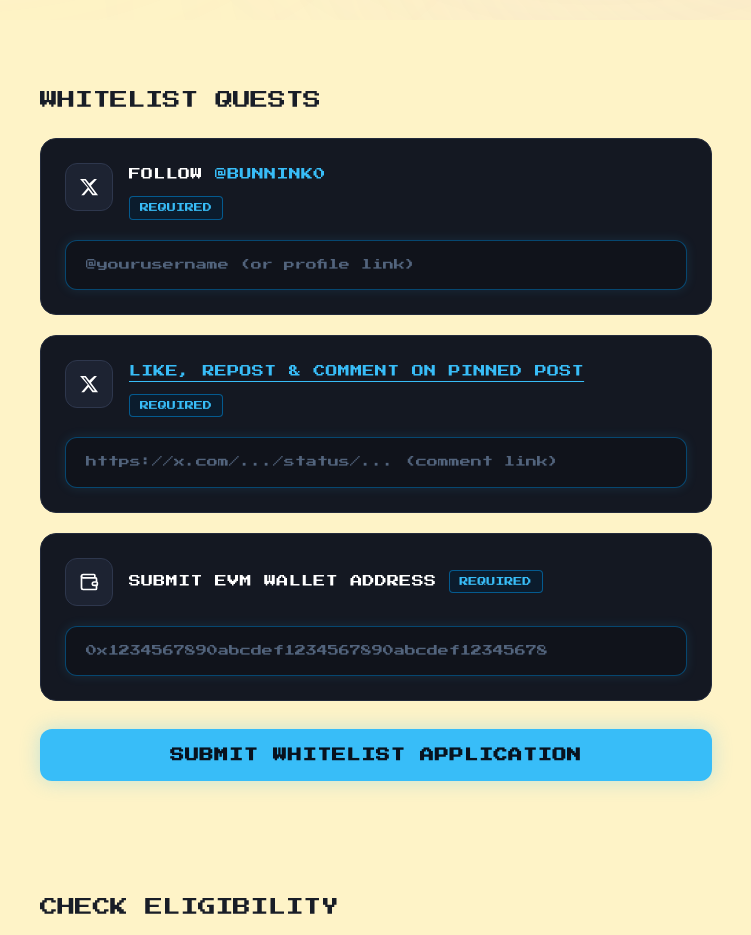
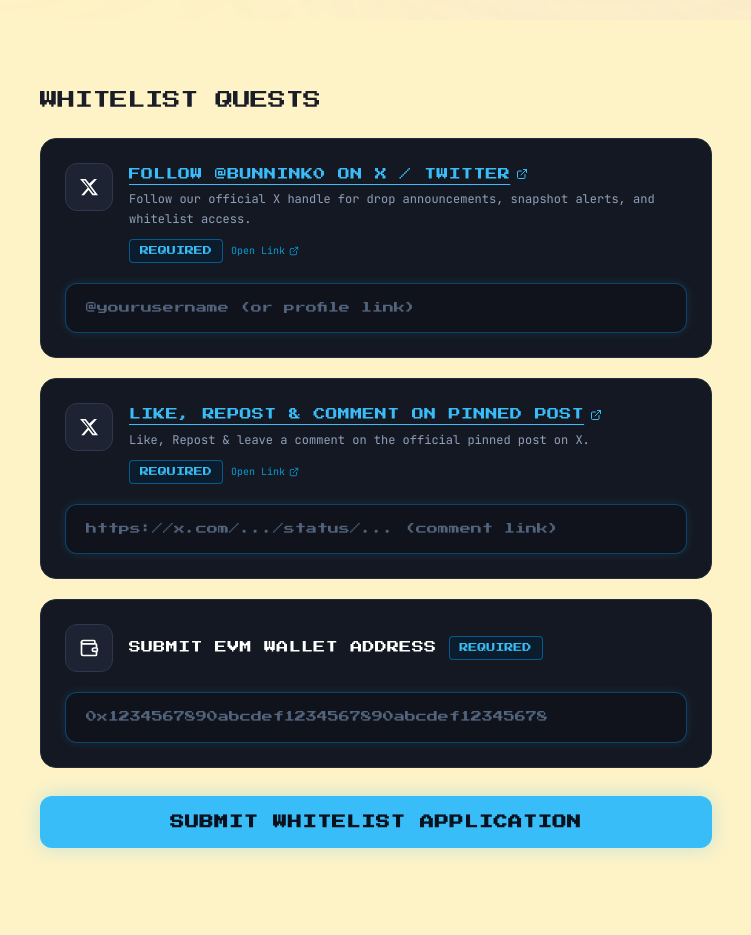
Before and after one commit to Nerdyfk/Hoppies, a React (Vite) app: page / in a window 1280 px wide. Shown: the part 780-1715 px from the top of the page, without its empty margins (264-1015 px from the left). Built offline with nearby package versions, Linux system fonts and the light colour scheme; no server answers; the database is empty; a web font is replaced by a local one.

Commit message:
Make whitelist tasks and action URLs dynamic on frontend

```diff
--- a/src/App.tsx
+++ b/src/App.tsx
@@ -13,6 +13,7 @@
   saveSubmissionToSupabase,
   saveWalletToSupabase,
   checkWalletInSupabase,
+  fetchTasksFromSupabase,
 } from './utils/supabase.ts';
 
 export default function App() {
@@ -32,6 +33,15 @@
       if (path === '/admin' || path.startsWith('/admin') || window.location.hash === '#admin') {
         setCurrentRoute('admin');
       } else {
+        const stored = localStorage.getItem('bunink_tasks_config') || localStorage.getItem('bunink_tasks');
+        if (stored) {
+          try {
+            const parsed = JSON.parse(stored);
+            if (Array.isArray(parsed) && parsed.length > 0) {
+              setTasks(parsed);
+            }
+          } catch {}
+        }
         setCurrentRoute('home');
       }
     };
@@ -55,6 +65,15 @@
   const navigateToHome = () => {
     if (typeof window !== 'undefined') {
       window.history.pushState(null, '', '/');
+      const stored = localStorage.getItem('bunink_tasks_config') || localStorage.getItem('bunink_tasks');
+      if (stored) {
+        try {
+          const parsed = JSON.parse(stored);
+          if (Array.isArray(parsed) && parsed.length > 0) {
+            setTasks(parsed);
+          }
+        } catch {}
+      }
       setCurrentRoute('home');
       window.scrollTo(0, 0);
     }
@@ -163,8 +182,25 @@
     }
   }, [toast, closeToast]);
 
-  // Attempt to fetch fresh tasks from /api/tasks if running in fullstack mode
+  // Attempt to fetch fresh tasks from Supabase or /api/tasks and listen for storage updates
   useEffect(() => {
+    if (isSupabaseConfigured()) {
+      fetchTasksFromSupabase().then((remoteTasks) => {
+        if (remoteTasks && remoteTasks.length > 0) {
+          setTasks((currentTasks) => {
+            return remoteTasks.map((remoteTask: Task) => {
+              const existing = currentTasks.find((t) => t.id === remoteTask.id);
+              return {
+                ...remoteTask,
+                isCompleted: existing ? existing.isCompleted : false,
+                userProof: existing ? existing.userProof : undefined,
+              };
+            });
+          });
+        }
+      });
+    }
+
     const fetchTasks = async () => {
       try {
         const res = await fetch('/api/tasks');
@@ -190,6 +226,19 @@
     };
 
     fetchTasks();
+
+    const handleStorageChange = (e: StorageEvent) => {
+      if ((e.key === 'bunink_tasks' || e.key === 'bunink_tasks_config') && e.newValue) {
+        try {
+          const parsed = JSON.parse(e.newValue);
+          if (Array.isArray(parsed) && parsed.length > 0) {
+            setTasks(parsed);
+          }
+        } catch {}
+      }
+    };
+    window.addEventListener('storage', handleStorageChange);
+    return () => window.removeEventListener('storage', handleStorageChange);
   }, []);
 
   // Save tasks to localStorage - requires actual typed proof
--- a/src/components/TasksSection.tsx
+++ b/src/components/TasksSection.tsx
@@ -1,5 +1,5 @@
 import React, { useState, useEffect } from 'react';
-import { Wallet, Check, CheckCircle2, Copy, AlertCircle } from 'lucide-react';
+import { Wallet, Check, CheckCircle2, Copy, AlertCircle, ExternalLink } from 'lucide-react';
 import { Task, WhitelistApplication } from '../types.ts';
 import { triggerWhitelistConfetti } from '../utils/confetti.ts';
 
@@ -19,28 +19,35 @@
   application,
   showToast,
 }) => {
-  const task1 = tasks[0];
-  const task2 = tasks[1];
+  // Only display active tasks
+  const activeTasks = tasks.filter((t) => t.active !== false);
 
-  const [followProof, setFollowProof] = useState(task1?.userProof || '');
-  const [commentProof, setCommentProof] = useState(task2?.userProof || '');
+  // Maintain proof inputs by task id
+  const [proofs, setProofs] = useState<Record<string, string>>(() => {
+    const initial: Record<string, string> = {};
+    tasks.forEach((t) => {
+      if (t.userProof) initial[t.id] = t.userProof;
+    });
+    return initial;
+  });
+
   const [walletInput, setWalletInput] = useState(application?.walletAddress || '');
   const [isSubmitting, setIsSubmitting] = useState(false);
   const [copiedPass, setCopiedPass] = useState(false);
-  const [errors, setErrors] = useState<{ follow?: string; comment?: string; wallet?: string }>({});
+  const [errors, setErrors] = useState<Record<string, string>>({});
 
-  // Synchronize inputs if external tasks or application change
+  // Synchronize proofs when tasks prop changes
   useEffect(() => {
-    if (task1?.userProof && !followProof) {
-      setFollowProof(task1.userProof);
+    setProofs((prev) => {
+      const updated = { ...prev };
+      tasks.forEach((t) => {
+        if (t.userProof && !updated[t.id]) {
+          updated[t.id] = t.userProof;
         }
-  }, [task1?.userProof]);
-
-  useEffect(() => {
-    if (task2?.userProof && !commentProof) {
-      setCommentProof(task2.userProof);
-    }
-  }, [task2?.userProof]);
+      });
+      return updated;
+    });
+  }, [tasks]);
 
   useEffect(() => {
     if (application?.walletAddress && !walletInput) {
@@ -53,26 +60,40 @@
     return evmRegex.test(addr.trim());
   };
 
+  const handleProofChange = (taskId: string, value: string) => {
+    setProofs((prev) => ({ ...prev, [taskId]: value }));
+    if (errors[taskId]) {
+      setErrors((prev) => {
+        const copy = { ...prev };
+        delete copy[taskId];
+        return copy;
+      });
+    }
+  };
+
   const handleSubmit = async (e: React.FormEvent) => {
     e.preventDefault();
-    const newErrors: { follow?: string; comment?: string; wallet?: string } = {};
-
-    const cleanFollow = followProof.trim();
-    const cleanComment = commentProof.trim();
+    const newErrors: Record<string, string> = {};
     const cleanWallet = walletInput.trim();
 
-    if (!cleanFollow) {
-      newErrors.follow = 'Please enter your username or profile link';
+    // Validate required tasks
+    activeTasks.forEach((task) => {
+      const val = (proofs[task.id] || '').trim();
+      if (task.required && !val) {
+        if (task.type === 'follow_twitter' || task.id.includes('twitter')) {
+          newErrors[task.id] = 'Please enter your username or profile link';
+        } else if (task.type === 'retweet' || task.id.includes('retweet')) {
+          newErrors[task.id] = 'Please enter your comment or status link';
+        } else {
+          newErrors[task.id] = 'Please provide verification proof for this quest';
         }
-
-    if (!cleanComment) {
-      newErrors.comment = 'Please enter your comment or status link';
       }
+    });
 
     if (!cleanWallet) {
-      newErrors.wallet = 'Please enter your EVM wallet address';
+      newErrors['wallet'] = 'Please enter your EVM wallet address';
     } else if (!validateAddress(cleanWallet)) {
-      newErrors.wallet = 'Invalid EVM address (must be 0x followed by 40 hex characters)';
+      newErrors['wallet'] = 'Invalid EVM address (must be 0x followed by 40 hex characters)';
     }
 
     setErrors(newErrors);
@@ -85,10 +106,15 @@
     setIsSubmitting(true);
     try {
       // Save proofs to tasks
-      if (task1) onCompleteTask(task1.id, cleanFollow);
-      if (task2) onCompleteTask(task2.id, cleanComment);
+      activeTasks.forEach((t) => {
+        const val = (proofs[t.id] || '').trim();
+        if (val) {
+          onCompleteTask(t.id, val);
+        }
+      });
 
-      const success = await onSubmitApplication(cleanWallet, cleanFollow);
+      const firstProof = proofs[activeTasks[0]?.id]?.trim() || '';
+      const success = await onSubmitApplication(cleanWallet, firstProof);
       if (success) {
         triggerWhitelistConfetti();
         showToast('success', 'Whitelist application submitted successfully!');
@@ -173,7 +199,7 @@
                 <div className="p-3 rounded-xl bg-[#181d2a] border border-[#262e40]">
                   <span className="text-slate-400 text-[11px] block">X Handle / Proof</span>
                   <span className="text-sky-300 font-semibold truncate block mt-0.5">
-                    {application.xHandle || followProof || 'Verified'}
+                    {application.xHandle || proofs[activeTasks[0]?.id] || 'Verified'}
                   </span>
                 </div>
                 <div className="p-3 rounded-xl bg-[#181d2a] border border-[#262e40]">
@@ -194,37 +220,78 @@
             </div>
           </div>
         ) : (
-          /* Form with the 3 Quest Cards */
+          /* Form with Dynamic Active Quest Cards */
           <form onSubmit={handleSubmit} className="space-y-4 sm:space-y-5">
-            {/* CARD 1: Follow on X */}
-            <div className="rounded-2xl bg-[#141822] border border-[#232a3b] p-5 sm:p-6 transition-all hover:border-[#323c52]">
+            {activeTasks.map((task) => {
+              const isTwitter =
+                task.type === 'follow_twitter' ||
+                task.type === 'retweet' ||
+                task.id.includes('twitter') ||
+                task.id.includes('retweet') ||
+                (task.action_url &&
+                  (task.action_url.includes('x.com') || task.action_url.includes('twitter.com')));
+
+              const linkUrl = task.action_url || 'https://x.com/Bunnink0';
+              const proofVal = proofs[task.id] || '';
+              const errorMsg = errors[task.id];
+
+              return (
+                <div
+                  key={task.id}
+                  className="rounded-2xl bg-[#141822] border border-[#232a3b] p-5 sm:p-6 transition-all hover:border-[#323c52]"
+                >
                   <div className="flex items-start gap-4">
                     {/* Icon Box */}
                     <div className="w-12 h-12 rounded-xl bg-[#1d2332] border border-[#2e374d] flex items-center justify-center shrink-0 text-white">
+                      {isTwitter ? (
                         <svg viewBox="0 0 24 24" className="w-5 h-5 fill-current" aria-hidden="true">
                           <path d="M18.244 2.25h3.308l-7.227 8.26 8.502 11.24H16.17l-4.714-6.231-5.401 6.231H2.744l7.73-8.835L1.254 2.25H8.08l4.254 5.622L18.244 2.25zm-1.161 17.52h1.833L7.084 4.126H5.117L17.083 19.77z" />
                         </svg>
+                      ) : (
+                        <ExternalLink className="w-5 h-5 text-sky-400" />
+                      )}
                     </div>
 
                     {/* Content Header */}
                     <div className="flex-1 min-w-0 pt-0.5">
                       <div className="font-pixel text-[11px] sm:text-[12px] leading-relaxed tracking-wide">
-                    <span className="text-white">FOLLOW </span>
                         <a
-                      href="https://x.com/Bunnink0"
+                          href={linkUrl}
                           target="_blank"
                           rel="noreferrer"
-                      className="text-[#38BDF8] hover:underline cursor-pointer"
-                      title="Follow @Bunnink0 on X"
+                          className="text-[#38BDF8] underline underline-offset-4 decoration-[#38BDF8] hover:opacity-90 cursor-pointer inline-flex items-center gap-1.5 break-words"
+                          title={`Open quest link: ${linkUrl}`}
                         >
-                      @BUNNINK0
+                          <span>{task.title.toUpperCase()}</span>
+                          <ExternalLink className="w-3 h-3 shrink-0 inline text-[#38BDF8]" />
                         </a>
                       </div>
 
-                  <div className="mt-2.5">
+                      {task.description && (
+                        <p className="text-xs text-slate-400 font-mono mt-1.5 leading-relaxed">
+                          {task.description}
+                        </p>
+                      )}
+
+                      <div className="mt-2.5 flex items-center gap-2">
+                        {task.required ? (
                           <span className="font-pixel text-[9px] px-2.5 py-1 rounded bg-[#0b1c2d] border border-sky-600/60 text-[#38BDF8] uppercase inline-block">
                             REQUIRED
                           </span>
+                        ) : (
+                          <span className="font-pixel text-[9px] px-2.5 py-1 rounded bg-slate-800/80 border border-slate-700 text-slate-400 uppercase inline-block">
+                            OPTIONAL
+                          </span>
+                        )}
+                        <a
+                          href={linkUrl}
+                          target="_blank"
+                          rel="noreferrer"
+                          className="text-[10px] text-sky-400/80 hover:text-sky-300 font-mono inline-flex items-center gap-1 hover:underline"
+                        >
+                          <span>Open Link</span>
+                          <ExternalLink className="w-2.5 h-2.5" />
+                        </a>
                       </div>
                     </div>
                   </div>
@@ -233,71 +300,26 @@
                   <div className="mt-4 sm:mt-5">
                     <input
                       type="text"
-                  value={followProof}
-                  onChange={(e) => {
-                    setFollowProof(e.target.value);
-                    if (errors.follow) setErrors((prev) => ({ ...prev, follow: undefined }));
-                  }}
-                  placeholder="@yourusername (or profile link)"
+                      value={proofVal}
+                      onChange={(e) => handleProofChange(task.id, e.target.value)}
+                      placeholder={
+                        task.type === 'follow_twitter' || task.id.includes('twitter')
+                          ? '@yourusername (or profile link)'
+                          : task.type === 'retweet' || task.id.includes('retweet')
+                          ? 'https://x.com/.../status/... (comment link)'
+                          : 'Enter proof (URL or handle)'
+                      }
                       className="w-full px-4 sm:px-5 py-3.5 sm:py-4 rounded-xl bg-[#10131b] border border-sky-700/60 focus:border-[#38BDF8] text-white placeholder:text-[#52647d] font-pixel text-[10px] sm:text-[11px] outline-none shadow-[0_0_12px_rgba(56,189,248,0.12)] focus:shadow-[0_0_16px_rgba(56,189,248,0.25)] transition-all"
                     />
-                {errors.follow && (
-                  <p className="font-pixel text-[8px] text-rose-400 mt-2">{errors.follow}</p>
+                    {errorMsg && (
+                      <p className="font-pixel text-[8px] text-rose-400 mt-2">{errorMsg}</p>
                     )}
                   </div>
                 </div>
+              );
+            })}
 
-            {/* CARD 2: Like, Repost & Comment on Pinned Post */}
-            <div className="rounded-2xl bg-[#141822] border border-[#232a3b] p-5 sm:p-6 transition-all hover:border-[#323c52]">
-              <div className="flex items-start gap-4">
-                {/* Icon Box */}
-                <div className="w-12 h-12 rounded-xl bg-[#1d2332] border border-[#2e374d] flex items-center justify-center shrink-0 text-white">
-                  <svg viewBox="0 0 24 24" className="w-5 h-5 fill-current" aria-hidden="true">
-                    <path d="M18.244 2.25h3.308l-7.227 8.26 8.502 11.24H16.17l-4.714-6.231-5.401 6.231H2.744l7.73-8.835L1.254 2.25H8.08l4.254 5.622L18.244 2.25zm-1.161 17.52h1.833L7.084 4.126H5.117L17.083 19.77z" />
-                  </svg>
-                </div>
-
-                {/* Content Header */}
-                <div className="flex-1 min-w-0 pt-0.5">
-                  <div className="font-pixel text-[11px] sm:text-[12px] leading-relaxed tracking-wide">
-                    <a
-                      href="https://x.com/Bunnink0"
-                      target="_blank"
-                      rel="noreferrer"
-                      className="text-[#38BDF8] underline underline-offset-4 decoration-[#38BDF8] hover:opacity-90 cursor-pointer block"
-                      title="Open pinned post on X"
-                    >
-                      LIKE, REPOST & COMMENT ON PINNED POST
-                    </a>
-                  </div>
-
-                  <div className="mt-2.5">
-                    <span className="font-pixel text-[9px] px-2.5 py-1 rounded bg-[#0b1c2d] border border-sky-600/60 text-[#38BDF8] uppercase inline-block">
-                      REQUIRED
-                    </span>
-                  </div>
-                </div>
-              </div>
-
-              {/* Input Field */}
-              <div className="mt-4 sm:mt-5">
-                <input
-                  type="text"
-                  value={commentProof}
-                  onChange={(e) => {
-                    setCommentProof(e.target.value);
-                    if (errors.comment) setErrors((prev) => ({ ...prev, comment: undefined }));
-                  }}
-                  placeholder="https://x.com/.../status/... (comment link)"
-                  className="w-full px-4 sm:px-5 py-3.5 sm:py-4 rounded-xl bg-[#10131b] border border-sky-700/60 focus:border-[#38BDF8] text-white placeholder:text-[#52647d] font-pixel text-[10px] sm:text-[11px] outline-none shadow-[0_0_12px_rgba(56,189,248,0.12)] focus:shadow-[0_0_16px_rgba(56,189,248,0.25)] transition-all"
-                />
-                {errors.comment && (
-                  <p className="font-pixel text-[8px] text-rose-400 mt-2">{errors.comment}</p>
-                )}
-              </div>
-            </div>
-
-            {/* CARD 3: Submit EVM Wallet Address */}
+            {/* Wallet Address Card */}
             <div className="rounded-2xl bg-[#141822] border border-[#232a3b] p-5 sm:p-6 transition-all hover:border-[#323c52]">
               <div className="flex items-center gap-4">
                 {/* Icon Box */}
@@ -323,13 +345,19 @@
                   value={walletInput}
                   onChange={(e) => {
                     setWalletInput(e.target.value);
-                    if (errors.wallet) setErrors((prev) => ({ ...prev, wallet: undefined }));
+                    if (errors['wallet']) {
+                      setErrors((prev) => {
+                        const copy = { ...prev };
+                        delete copy['wallet'];
+                        return copy;
+                      });
+                    }
                   }}
                   placeholder="0x1234567890abcdef1234567890abcdef12345678"
                   className="w-full px-4 sm:px-5 py-3.5 sm:py-4 rounded-xl bg-[#10131b] border border-sky-700/60 focus:border-[#38BDF8] text-white placeholder:text-[#52647d] font-pixel text-[10px] sm:text-[11px] outline-none shadow-[0_0_12px_rgba(56,189,248,0.12)] focus:shadow-[0_0_16px_rgba(56,189,248,0.25)] transition-all"
                 />
-                {errors.wallet && (
-                  <p className="font-pixel text-[8px] text-rose-400 mt-2">{errors.wallet}</p>
+                {errors['wallet'] && (
+                  <p className="font-pixel text-[8px] text-rose-400 mt-2">{errors['wallet']}</p>
                 )}
               </div>
             </div>
```
Lines whose indentation alone changed are shown as unchanged.
